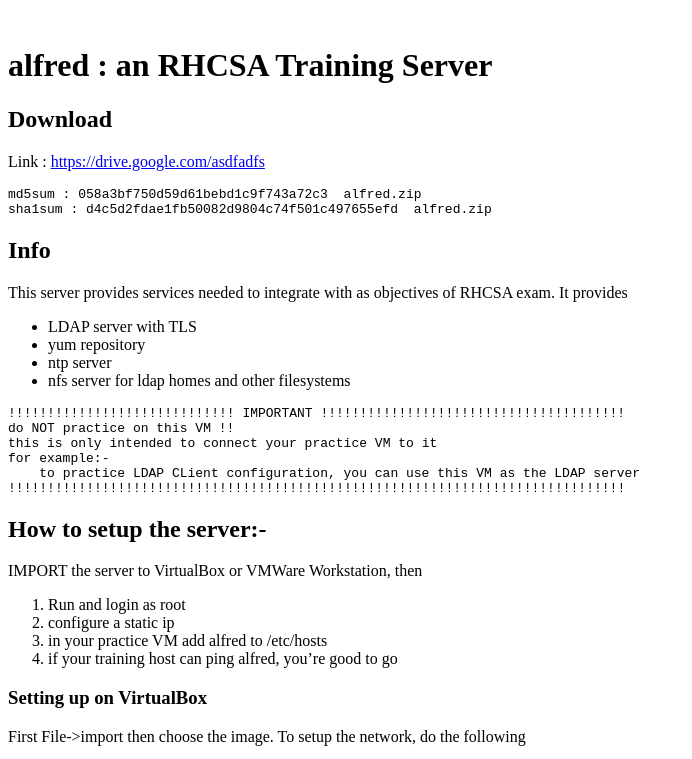
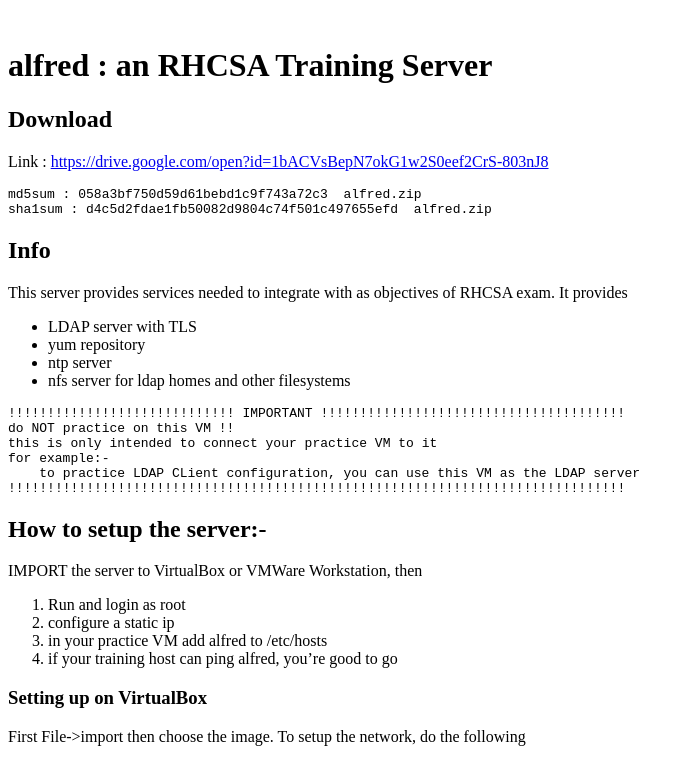
Before and after one commit to alshakh/alshakh, a plain HTML site: page rhcsa-server.html in a window 1280 px wide. Shown: the top 759 px of the page, without its empty margins (0-692 px from the left). Drawn offline with Linux system fonts and the light colour scheme.

Commit message:
update link

```diff
--- a/rhcsa-server.html
+++ b/rhcsa-server.html
@@ -7,7 +7,7 @@
 
 <h2 id="download">Download</h2>
 
-<p>Link : <a href="https://drive.google.com/asdfadfs">https://drive.google.com/asdfadfs</a></p>
+<p>Link : <a href="https://drive.google.com/open?id=1bACVsBepN7okG1w2S0eef2CrS-803nJ8">https://drive.google.com/open?id=1bACVsBepN7okG1w2S0eef2CrS-803nJ8</a></p>
 
 <pre class="prettyprint"><code class=" hljs avrasm">md5sum : <span class="hljs-number">058</span>a3bf750d59d61bebd1c9f743a72c3  alfred<span class="hljs-preprocessor">.zip</span>
 sha1sum : d4c5d2fdae1fb50082d9804c74f501c497655efd  alfred<span class="hljs-preprocessor">.zip</span></code></pre>
```
